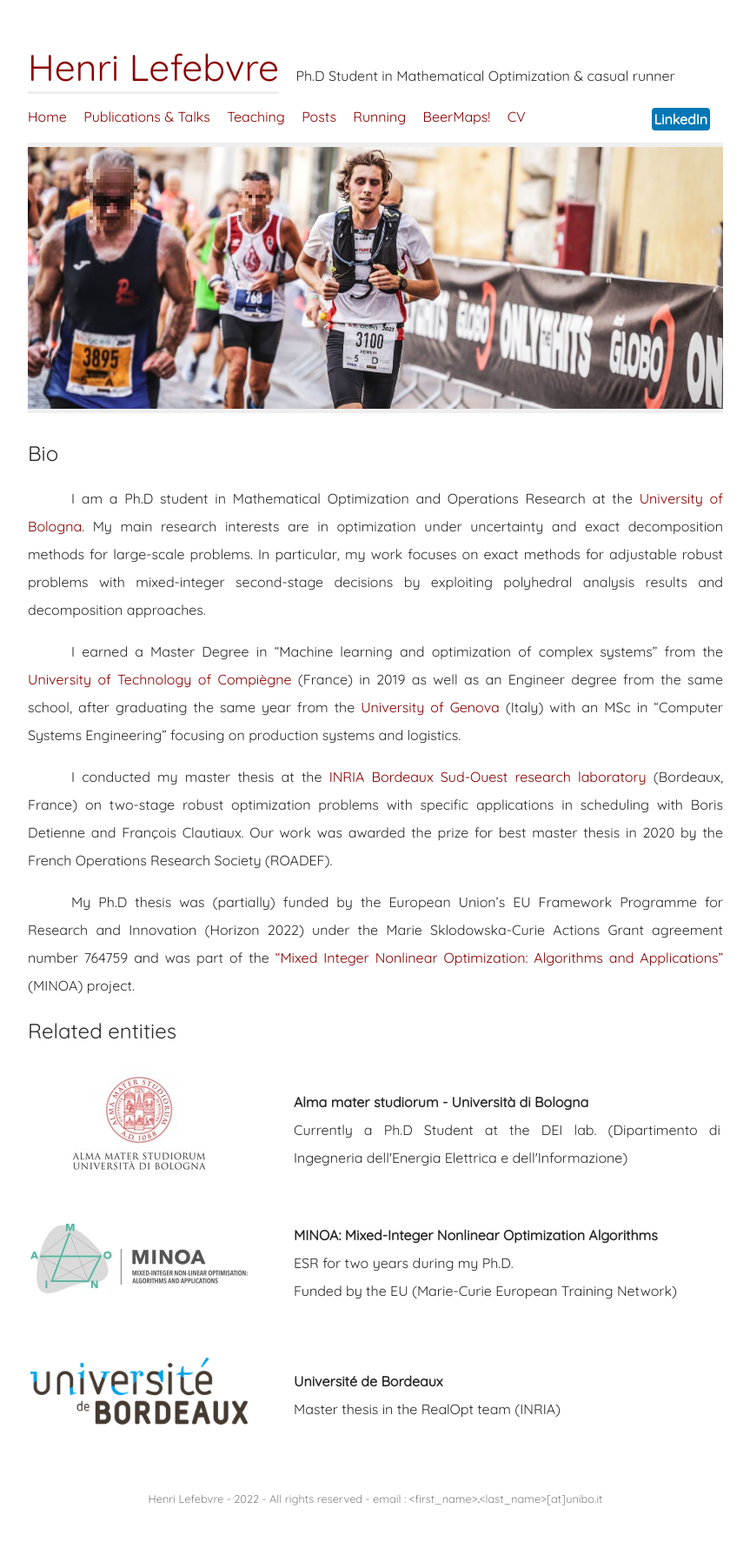
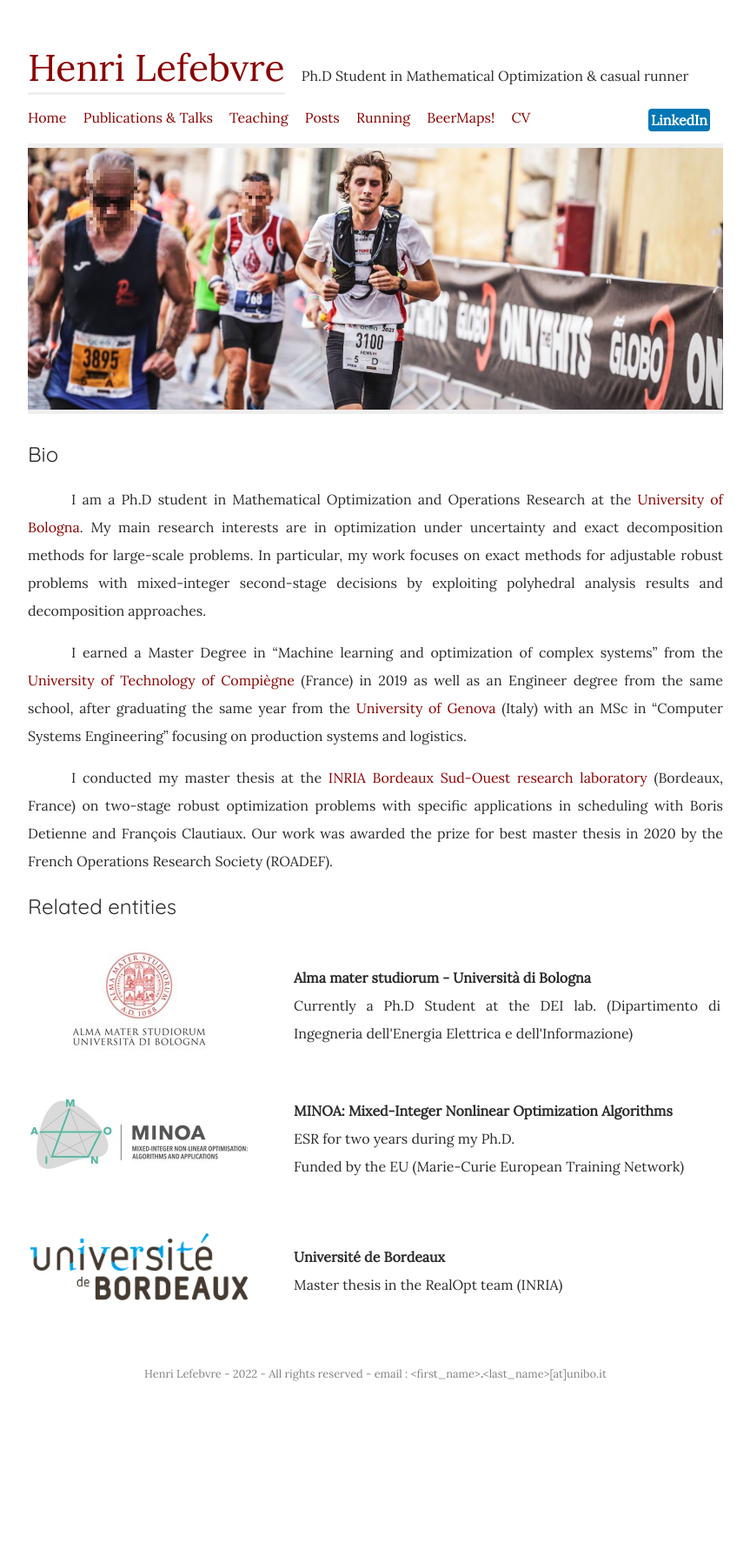
Before and after one commit to hlefebvr/hlefebvr.github.io, a Jekyll site: the page built from index.md, in a window 1280 px wide. Shown: the whole page at 87% size, without its empty margins (208-1071 px from the left). Built offline with Jekyll 4.4.1, drawn with Linux system fonts in a browser that asks for light colours; after the commit the page ends 1638 px from its top, so only the background shows below that.

Commit message:
update font

```diff
--- a/_includes/head.html
+++ b/_includes/head.html
@@ -9,6 +9,7 @@
     </title>
     <meta name="description" content="{{ page.short }}">
     <link href="https://fonts.googleapis.com/css?family=Quicksand" rel="stylesheet">
+    <link rel="stylesheet" type="text/css" href="//fonts.googleapis.com/css?family=Lora" />
     <link rel="stylesheet" href="/public/css/design.css">
     <link rel="stylesheet" href="/public/css/highlight.css">
     <link rel="shortcut icon" href="/public/favicon.ico" type="image/x-icon">
--- a/index.md
+++ b/index.md
@@ -13,7 +13,7 @@ I earned a Master Degree in “Machine learning and optimization of complex syst
 
 I conducted my master thesis at the [INRIA Bordeaux Sud-Ouest research laboratory](https://www.inria.fr/centre/bordeaux) (Bordeaux, France) on two-stage robust optimization problems with specific applications in scheduling with Boris Detienne and François Clautiaux. Our work was awarded the prize for best master thesis in 2020 by the French Operations Research Society (ROADEF).
 
-My Ph.D thesis was (partially) funded by the European Union’s EU Framework Programme for Research and Innovation (Horizon 2022) under the Marie Sklodowska-Curie Actions Grant agreement number 764759 and was part of the [“Mixed Integer Nonlinear Optimization: Algorithms and Applications”](https://minoa-itn.fau.de/) (MINOA) project.
+<!-- My Ph.D thesis was (partially) funded by the European Union’s EU Framework Programme for Research and Innovation (Horizon 2022) under the Marie Sklodowska-Curie Actions Grant agreement number 764759 and was part of the [“Mixed Integer Nonlinear Optimization: Algorithms and Applications”](https://minoa-itn.fau.de/) (MINOA) project. -->
 
 ## Related entities
 
--- a/public/css/design.css
+++ b/public/css/design.css
@@ -8,7 +8,7 @@ html, body {
 body {
     position: relative;
     min-height: 100vh;
-    font-family: 'Quicksand', Helvetica, sans-serif;
+    font-family: 'Lora', 'Times New Roman', serif;
     color: #2b2b2b;
 }
 h1, h2, h3, h4, h5, h6 {
```
Lines whose indentation alone changed are shown as unchanged.
